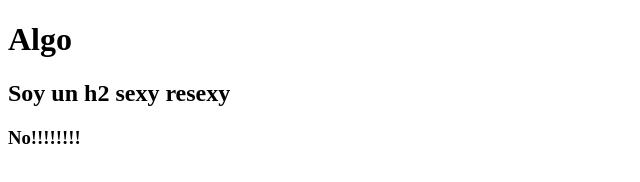
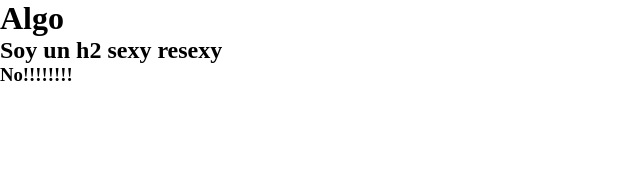
Before and after one commit to sebastianzapatar/soyrepo, a plain HTML site: page index.html in a window 1280 px wide. Shown: the whole page, without its empty margins (0-640 px from the left). Drawn offline with Linux system fonts and the light colour scheme.

Commit message:
Se conecta con otro css

```diff
--- /dev/null
+++ b/css/styles.css
@@ -0,0 +1,4 @@
+*{
+    margin: 0 auto;
+    align-items: center;
+}
--- a/index.html
+++ b/index.html
@@ -3,6 +3,7 @@
 <head>
     <meta charset="UTF-8">
     <meta name="viewport" content="width=device-width, initial-scale=1.0">
+    <link rel="stylesheet" href="css/styles.css">
     <title>¿De qué va a ser?</title>
 </head>
 <body>
```
